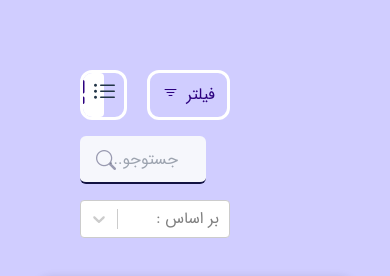
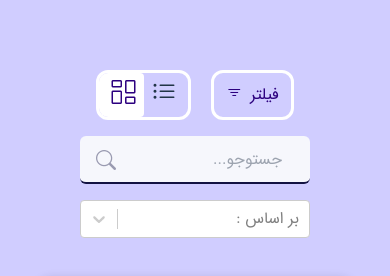
Before and after one commit to academy-react/Hexa-Squad, a React (Vite) app: page /Courses in a window 390 px wide. Shown: the part 436-712 px from the top of the page. Built offline with nearby package versions, Linux system fonts and the light colour scheme.

Commit message:
more changes on filter btn

```diff
--- a/src/components/Courses/CoursesHero.jsx
+++ /dev/null
@@ -1,23 +0,0 @@
-import React from 'react'
-
-import  HeroSectionInfo from '../common/HeroSectionInfo';
-import workshop from "../../assets/image/Coding workshop-rafiki 1.svg";
-
-const CoursesHero = ({typeWriterWords}) => {
-  return (
-    <div className="w-full lg:flex-row flex flex-col-reverse justify-around items-center">
-      <HeroSectionInfo
-        typeWriterWords={typeWriterWords}
-        upperTitle={"مهمه از کی یاد می گیری!!"}
-        title={"اموزش برنامه نویسی با بهترین ها"}
-        typeSpeed={45}
-        loop={1}
-      />
-      <div>
-        <img src={workshop} alt="Coding workshop-rafiki" className="w-[468px] h-[468px] hidden lg:block ml-28" />
-      </div>
-    </div>
-  )
-}
-
-export default CoursesHero
--- a/src/components/Courses/FiltersBTN.jsx
+++ /dev/null
@@ -1,85 +0,0 @@
-import React, { useState } from "react";
-import { CheckboxInput } from "../common";
-import Select from "react-select";
-import filterData from "../../core/services/filterData/filterData";
-
-const FiltersBTN = ({data,setData}) => {
-  const [selectedOptions, setSelectedOption] = useState(null);
-  const [filterDiv, setFilterDiv] = useState(null);
-  const [options, setOptions] = useState([
-    { value: "programming", label: "جدیدترین ها" },
-    { value: "design", label: "پر بازدید ترین ها" },
-    { value: "edit", label: "پرطرفدار ترین ها"},
-  ]);
-  const handleChange = (selectedOption) => {
-    setSelectedOption(selectedOption);
-  };
-  const showFilterDiv = () => {
-    if (
-      filterDiv.className ==
-      "transition-all overflow-hidden w-full md:h-full md:w-0 opacity-0 h-0"
-    ) {
-      filterDiv.classList.remove("md:w-0", "opacity-0",'h-0');
-      filterDiv.classList.add("md:w-4/12",'h-full');
-    } else {
-      filterDiv.classList.remove("md:w-4/12", 'h-full');
-      filterDiv.classList.add("md:w-0", "opacity-0",'h-0');
-    }
-  };
-  const filterSearch = (value)=>{
-    let filteredData = data.filter((item) => {
-      return item.title.toLowerCase().indexOf(value.toLowerCase()) != -1
-    });
-    setData(filteredData);
-  }
-  setTimeout(() => {
-    setFilterDiv(document.getElementById("filterDiv"));
-  }, 500);
-  return (
-    <div className="flex md:flex-row flex-col w-full justify-center md:justify-between px-20 lg:mb-12 mb-8 mt-20 items-center pr-40">
-      <div className="flex gap-5 md:w-4/12 w-full justify-start">
-        <CheckboxInput name={"openFilter"} />
-        <label htmlFor="openFilter" onClick={showFilterDiv}>
-          فیلتر
-          <i className="bi bi-filter"></i>
-        </label>
-        <CheckboxInput name={"changeCardStyle"} />
-        <label
-          htmlFor="changeCardStyle"
-          className=" w-[95px] overflow-hidden relative flex gap-2 justify-around items-center h-[50px] text-2xl bg-transparentPurple border-[3px] border-[#fff] py-1 px-2 cursor-pointer rounded-xl"
-        >
-          <span className="absolute w-1/2 h-full left-0 top-0 z-0 bg-[#fff] dark:bg-[#33335f] rounded transition-all"></span>
-          <i className="bi bi-list-ul relative z-10"></i>
-          <i className="bi bi-columns-gap relative z-10"></i>
-        </label>
-      </div>
-      <div className="flex gap-5 w-full pr-6">
-        <div className="relative my-4 w-full h-12">
-          <input
-            placeholder={"جستوجو..."}
-            type={"search"}
-            name={"search"}
-            id="search"
-            onKeyUp={(event)=>{filterSearch(event.target.value)}}
-            className="field-input outline-none text-darkblue2"
-          />
-          <i
-            className={
-              "bi bi-search absolute  top-3 text-xl left-4 text-[#12124266] dark:text-[#fff] "
-            }
-          ></i>
-        </div>
-      </div>
-      <div className="flex gap-5 text-darkblue2 md:w-6/12 w-full justify-center">
-        <Select
-          value={selectedOptions}
-          placeholder={'بر اساس :'}
-          options={options}
-          className="text-darkblue2 md:w-[220px] w-full"
-          onChange={handleChange}
-        />
-      </div>
-    </div>
-  );
-};
-export default FiltersBTN;
--- a/src/components/Courses/index.jsx
+++ /dev/null
@@ -1,4 +0,0 @@
-import CoursesHero from './CoursesHero';
-import FiltersBTN from './FiltersBTN';
-import FiltersOptions from './FiltersOptions'
-export { CoursesHero , FiltersBTN, FiltersOptions }
--- a/src/index.css
+++ b/src/index.css
@@ -10,7 +10,6 @@
 }
 
 @layer components {
-
   /* primary */
   .primary-btn {
     transition: 0.55s all;
@@ -35,7 +34,7 @@
     @apply h-1 rounded bg-[#3E32C7] inline-block relative;
   }
 
-  #openMenu:checked+.header-buttons .openMenu .openMenu-span:nth-child(1) {
+  #openMenu:checked + .header-buttons .openMenu .openMenu-span:nth-child(1) {
     rotate: 45deg;
     width: 100%;
     top: 10px;
@@ -43,11 +42,11 @@
     @apply dark:bg-[#ffffff80];
   }
 
-  #openMenu:checked+.header-buttons .openMenu .openMenu-span:nth-child(2) {
+  #openMenu:checked + .header-buttons .openMenu .openMenu-span:nth-child(2) {
     display: none;
   }
 
-  #openMenu:checked+.header-buttons .openMenu .openMenu-span:nth-child(3) {
+  #openMenu:checked + .header-buttons .openMenu .openMenu-span:nth-child(3) {
     rotate: -45deg;
     width: 100%;
     background-color: #12124280;
@@ -65,12 +64,12 @@
     }
   }
 
-  #openMenu:checked+.header-buttons .openMenu {
+  #openMenu:checked + .header-buttons .openMenu {
     background-color: #1212421a;
     @apply rounded-lg left-[85%] dark:bg-darkblue;
   }
 
-  #openMenu:checked~.mobile-menu-holder .mobile-menu {
+  #openMenu:checked ~ .mobile-menu-holder .mobile-menu {
     box-shadow: 0 0 1500px 1000px #0005;
     @apply w-8/12 p-8;
   }
@@ -121,35 +120,47 @@
   }
 
   .footer-content {
-    @apply md:p-10 dark:bg-[#02000f] bg-darkblue2 px-20 pt-10
+    @apply md:p-10 dark:bg-[#02000f] bg-darkblue2 px-20 pt-10;
   }
 
   .footer {
-    @apply relative
+    @apply relative;
   }
 
   .footer-bottom {
-    @apply w-full flex md:flex-row flex-col justify-between text-center items-center gap-5 dark:bg-[#02000f] bg-darkblue2 border-t-2 border-solid border-[#fff5] p-5 mt-5
+    @apply w-full flex md:flex-row flex-col justify-between text-center items-center gap-5 dark:bg-[#02000f] bg-darkblue2 border-t-2 border-solid border-[#fff5] p-5 mt-5;
   }
 
   .footer::before {
-    content: '';
+    content: "";
     height: 115px;
     width: 100%;
     display: block;
     clip-path: polygon(100% 0, 0 100%, 100% 100%);
     position: relative;
     top: 1px;
-    @apply dark:bg-[#02000f] bg-darkblue2
+    @apply dark:bg-[#02000f] bg-darkblue2;
   }
 
   .footer::after {
-    content: '';
-    clip-path: polygon(36% 57%, 35% 16%, 47% 16%, 47% 52%, 47% 26%, 60% 28%, 58% 15%, 74% 15%, 68% 54%, 58% 35%, 49% 34%);
+    content: "";
+    clip-path: polygon(
+      36% 57%,
+      35% 16%,
+      47% 16%,
+      47% 52%,
+      47% 26%,
+      60% 28%,
+      58% 15%,
+      74% 15%,
+      68% 54%,
+      58% 35%,
+      49% 34%
+    );
     height: 215px;
     width: 215px;
     background-color: #fff;
-    transition: .2s;
+    transition: 0.2s;
     position: absolute;
     top: 10px;
     right: 0;
@@ -224,12 +235,14 @@
   }
 
   .gradient {
-
     @apply bg-gradient-to-tl from-[#3F40EA] from-[3.5%] to-[#6D20FF] to-[70%] hover:from-[#AA54FF] hover:from-[11%] hover:via-[#6514FF] hover:via-[51%] hover:to-[#4445F2] hover:to-[111%];
+  }
+  .filter-btn-section {
+    @apply flex lg:flex-row flex-col w-full justify-center md:justify-between px-20 lg:mb-12 mb-8 mt-20 items-center lg:pr-40;
   }
 
   /* showModal */
-  #showLoginModal:checked+.loginModal {
+  #showLoginModal:checked + .loginModal {
     display: flex;
   }
 
@@ -238,87 +251,85 @@
 >>>>>>> a689b0c80c9ef8b68af95cfe54db3aab74654148
   } */
 
-
-  #openFilter:checked+label {
+  #openFilter:checked + label {
     background-color: #fff;
-    @apply bg-[#fff] dark:bg-[#33335f]
+    @apply bg-[#fff] dark:bg-[#33335f];
   }
 
-  #openFilter+label {
-    @apply text-[#2C007F] dark:text-[#ddd] transition-all h-[50px] flex items-center gap-2 bg-transparentPurple border-[3px] border-[#fff] py-2 px-3 cursor-pointer rounded-xl
+  #openFilter + label {
+    @apply text-[#2C007F] dark:text-[#ddd] transition-all h-[50px] flex items-center gap-2 bg-transparentPurple border-[3px] border-[#fff] py-2 px-3 cursor-pointer rounded-xl;
   }
 
-  #changeCardStyle:checked+label span {
+  #changeCardStyle:checked + label span {
     left: 45px;
-
   }
 
-  #changeCardStyle:checked+label .bi-list-ul {
-    @apply text-[#2C007F] dark:text-[#fff]
+  #changeCardStyle:checked + label .bi-list-ul {
+    @apply text-[#2C007F] dark:text-[#fff];
   }
 
-  #changeCardStyle:checked+label .bi-columns-gap {
-    @apply text-[#fff]
+  #changeCardStyle:checked + label .bi-columns-gap {
+    @apply text-[#fff];
   }
 
-  #changeCardStyle+label .bi-columns-gap {
-    @apply text-[#2C007F] dark:text-[#fff]
+  #changeCardStyle + label .bi-columns-gap {
+    @apply text-[#2C007F] dark:text-[#fff];
   }
 
-  .checkbox:checked~.content {
+  .checkbox:checked ~ .content {
     height: 0;
   }
 
   /* Panel styles */
-  #showUserPanelSidebar:checked+ .side-bar-container{
+  #showUserPanelSidebar:checked + .side-bar-container {
     @apply h-full rounded-3xl;
-    .side-bar-image{
-      @apply block py-8 ;
-      img{
-        @apply w-32
+    .side-bar-image {
+      @apply block py-8;
+      img {
+        @apply w-32;
       }
-      .bi-list{
-        @apply hidden
+      .bi-list {
+        @apply hidden;
       }
-      .bi-x{
-        @apply block
+      .bi-x {
+        @apply block;
       }
     }
-    ul{
-      @apply h-full
+    ul {
+      @apply h-full;
     }
   }
-  .side-bar-container{
+  .side-bar-container {
     @apply lg:h-full h-20 overflow-hidden lg:w-3/12 w-full md:min-w-[210px] bg-gradient-to-b from-[#8C80F6] to-[#2E11B7] lg:rounded-3xl rounded-xl  px-5 py-3 transition-all;
-    .side-bar-image{
+    .side-bar-image {
       @apply text-center lg:py-8 py-2 relative lg:block gap-4 flex border-b-[1px] border-[#fff] transition-all;
-      .sidebar-icon{
-        @apply absolute lg:top-2 top-4 text-2xl text-[#fff]
+      .sidebar-icon {
+        @apply absolute lg:top-2 top-4 text-2xl text-[#fff];
       }
-      .bi-list{
-        @apply block lg:hidden  right-14
+      .bi-list {
+        @apply block lg:hidden  right-14;
       }
-      .bi-x{
-        @apply hidden  right-14
+      .bi-x {
+        @apply hidden  right-14;
       }
-      img{
-        @apply border-2 lg:relative  text-[#fff] rounded-full lg:w-32 w-12 inline-block transition-all
+      img {
+        @apply border-2 lg:relative  text-[#fff] rounded-full lg:w-32 w-12 inline-block transition-all;
       }
     }
-    ul{
-      @apply transition-all lg:h-full h-0 overflow-hidden
+    ul {
+      @apply transition-all lg:h-full h-0 overflow-hidden;
     }
   }
   .list-items {
-    @apply flex justify-end w-full gap-5 h-[50px] px-4 items-center my-1 text-[#fff] hover:bg-[#6133FF] transition-all text-ellipsis overflow-hidden whitespace-nowrap rounded-md hover:text-[#fff]
+    @apply flex justify-end w-full gap-5 h-[50px] px-4 items-center my-1 text-[#fff] hover:bg-[#6133FF] transition-all text-ellipsis overflow-hidden whitespace-nowrap rounded-md hover:text-[#fff];
   }
 
   .paginationLink {
-    @apply text-[#191760] px-3 py-2 rounded-lg hover:text-[#fff] hover:bg-[#3F40EA]
+    @apply text-[#191760] px-3 py-2 rounded-lg hover:text-[#fff] hover:bg-[#3F40EA];
   }
 
   .paginationLink.active {
-    @apply text-[#fff] bg-[#3F40EA]
+    @apply text-[#fff] bg-[#3F40EA];
   }
 
   td:first-child,
--- a/src/screens/Courses/Courses.jsx
+++ b/src/screens/Courses/Courses.jsx
@@ -4,7 +4,7 @@ import {
   CoursesHero,
   FiltersBTN,
   FiltersOptions,
-} from "../../components/Courses";
+} from "../../components/CourseList";
 import AllData from "../../core/services/api/Data/AllData";
 const Courses = () => {
   const typeWriterWords = [
```
Also changed, not shown: src/components/Courses/FiltersOptions.jsx (deleted, +0 -43 lines).
